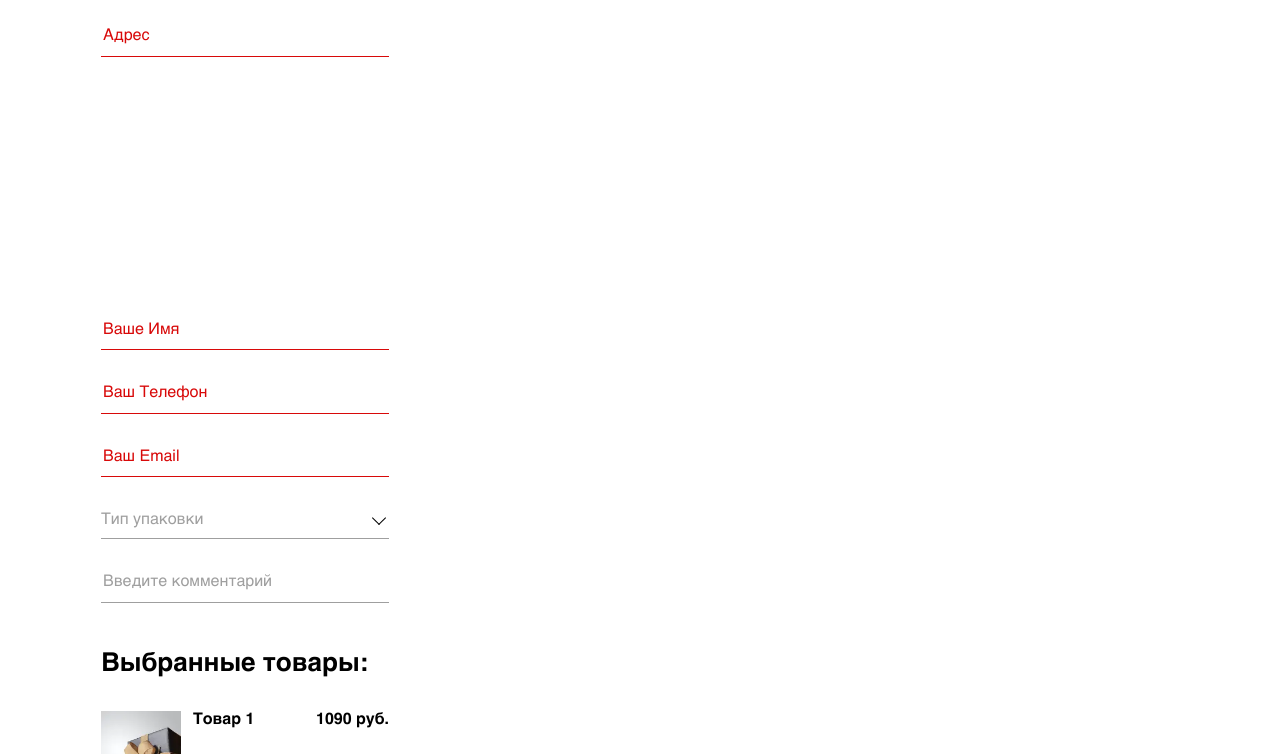
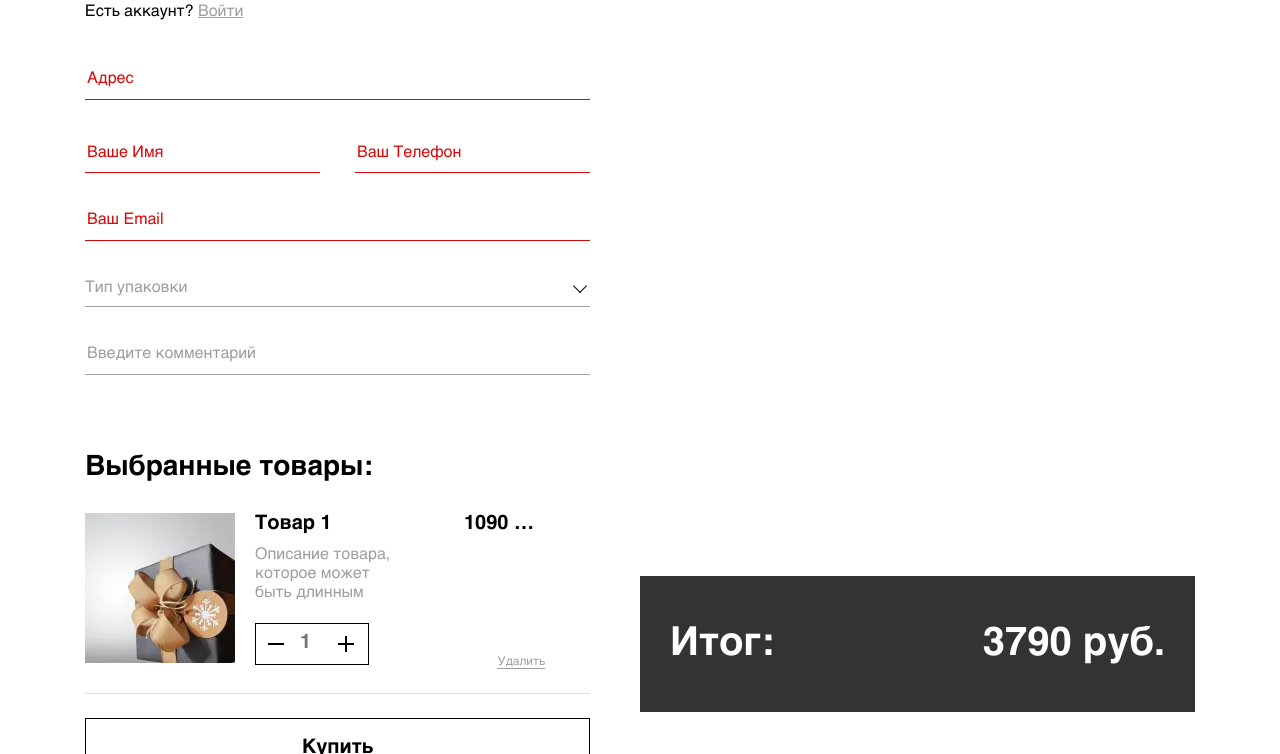
Before and after one commit to Volnodoom/five-angles, a website: page source/index.html in a window 1280 px wide. Shown: the part 331-1085 px from the top of the page. Drawn offline with nearby package versions, Linux system fonts and the light colour scheme; files that its build step writes are made by us from their sources.

Commit message:
feat: basket page is adaptive

```diff
--- a/source/index.html
+++ b/source/index.html
@@ -75,18 +75,23 @@
             <li class="page-header__navigation-item">
               <a class="page-header__navigation-link" href="#">Страница 1</a>
             </li>
+
             <li class="page-header__navigation-item">
               <a class="page-header__navigation-link" href="#">Страница 2</a>
             </li>
+
             <li class="page-header__navigation-item">
               <a class="page-header__navigation-link" href="#">Страница 3</a>
             </li>
+
             <li class="page-header__navigation-item">
               <a class="page-header__navigation-link" href="#">Страница 4</a>
             </li>
+
             <li class="page-header__navigation-item">
               <a class="page-header__navigation-link" href="#">Страница 5</a>
             </li>
+
             <li class="page-header__navigation-item">
               <a class="page-header__navigation-link" href="#">Страница 6</a>
             </li>
@@ -95,17 +100,23 @@
       </header>
 
       <main class="basket" id="main">
-        <ul class="basket__navigation-list">
+        <nav class="basket__navigation">
+          <ol class="basket__navigation-list">
             <li class="basket__navigation-item">
               <a class="basket__navigation-link" href="#">Главная</a>
             </li>
+
             <li class="basket__navigation-item basket__navigation-item--active">
               <a class="basket__navigation-link">Корзина</a>
             </li>
-        </ul>
+          </ol>
+        </nav>
 
+        <div class="basket__wrapper">
+          <div class="basket__left-side">
             <h1 class="basket__title">Корзина</h1>
-        <p class="basket__accaount">
+
+            <p class="basket__account">
               Есть аккаунт?
               <a class="basket__account-link" href="#"> Войти</a>
             </p>
@@ -126,6 +137,7 @@
                 </iframe>
               </div>
 
+              <div class="basket__form-column">
                 <div class="basket__form-line-wrapper">
                   <input class="basket__input" type="text" id="user-name" name="name" placeholder="Иван Иванович Кузнецов" required>
                   <label class="basket__label" for="user-name">Ваше Имя</label>
@@ -134,6 +146,7 @@
                 <div class="basket__form-line-wrapper">
                   <input class="basket__input" type="tel" id="user-phone" name="phone" placeholder="+7 (921)-324-17-36" required>
                   <label class="basket__label" for="user-phone">Ваш Телефон</label>
+                </div>
               </div>
 
               <div class="basket__form-line-wrapper">
@@ -148,11 +161,16 @@
               <div class="basket__form-line-wrapper basket__form-line-wrapper--select">
                 <span class="basket__select" tabindex="0">Тип упаковки</span>
                 <span class="basket__choice" tabindex="0">Пункт 3</span>
+
                 <ul class="basket__select-list select">
                   <li class="select-item" tabindex="0">Пункт 1</li>
+
                   <li class="select-item" tabindex="0">Пункт 2</li>
+
                   <li class="select-item" tabindex="0">Пункт 3</li>
+
                   <li class="select-item" tabindex="0">Пункт 4</li>
+
                   <li class="select-item" tabindex="0">Пункт 5</li>
                 </ul>
               </div>
@@ -169,23 +187,25 @@
               <li class="basket__product-card">
                 <div class="basket__product-info">
                   <h3 class="basket__product-name">Товар 1</h3>
+                  <p class="basket__product-description">Описание товара, которое может быть длинным</p>
+
                   <div class="basket__count-regulation count-regulation">
-                <button class="count-regulation__button-minus button" type="button" aria-label="Уменьшить количество"></button>
+                    <button class="count-regulation__button button" type="button" aria-label="Уменьшить количество"></button>
                     <input class="count-regulation__value" type="number" placeholder="1" id="1-product-count" name="product-count" max="99">
-                <button class="count-regulation__button-plus button" type="button" aria-label="Увеличить количество"></button>
+                    <button class="count-regulation__button count-regulation__button--plus button" type="button" aria-label="Увеличить количество"></button>
                   </div>
                 </div>
 
                 <picture>
-              <!-- <source
-                media="(min-width: 768px)"
+                  <source
+                    media="(min-width: 1110px)"
                     type="image/webp"
-                srcset="./img/content/product-view.webp 1x, ./img/content/product-view-@2x.webp 2x"
+                    srcset="./img/content/product-view-desktop.webp 1x, ./img/content/product-view-desktop-@2x.webp 2x"
                   >
                   <source
-                media="(min-width: 768px)"
-                srcset="./img/content/logo/logo-tablet-light.png 1x, ./img/content/logo/logo-tablet-light@2.png 2x"
-              > -->
+                    media="(min-width: 1110px)"
+                    srcset="./img/content/product-view-desktop.jpg 1x, ./img/content/product-view-desktop-@2x.jpg 2x"
+                  >
                   <source
                     media="(min-width: 320px)"
                     type="image/webp"
@@ -205,15 +225,15 @@
                   <button class="basket__product-remove button" type="button">Удалить</button>
                 </div>
               </li>
-
             </ul>
-
             <p class="basket__result">
               <span class="basket__result-state">Итог:</span>
               <span class="basket__result-state">3790 руб.</span>
             </p>
-
             <button class="basket__purchase-button button" type="submit" form="full-user-info">Купить</button>
+          </div>
+          <div class="basket__right-side"></div>
+        </div>
       </main>
     </div>
 
--- a/source/less/basket-page/basket.less
+++ b/source/less/basket-page/basket.less
@@ -1,22 +1,41 @@
 .basket {
   margin: 0 @mobile-gap;
   width: @mobile-content-size;
+
+  @media (min-width: @desktop-content-size) {
+    width: @desktop-content-size;
+  }
+}
+
+.basket__wrapper {
+  @media (min-width: @desktop-content-size) {
+    position: relative;
+
+    display: grid;
+    grid-template-columns: 505px 555px;
+    column-gap: 50px;
+  }
+}
+
+.basket__navigation {
+  margin-bottom: 32px;
+
+  @media (min-width: @desktop-content-size) {
+    margin-bottom: 50px;
+  }
 }
 
 .basket__navigation-list {
-  .remove-list-style();
-
   display: flex;
   flex-wrap: wrap;
 
-  margin-bottom: 32px;;
+  .remove-list-style();
 }
 
 .basket__navigation-item {
   position: relative;
 
   .font-params(@over-min, 21);
-
   color: @grey;
 
   &:not(:last-of-type) {
@@ -60,6 +79,19 @@
   .font-params(@over-hugeAdaptive, 35, 700);
   margin: 0 0 12px;
   padding: 0;
+
+  @media (min-width: @desktop-content-size) {
+    .font-params(@over-huge, 46);
+    margin-bottom: 15px;
+  }
+}
+
+.basket__account {
+  margin-bottom: 32px;
+
+  @media (min-width: @desktop-content-size) {
+    margin-bottom: 30px;
+  }
 }
 
 .basket__account-link {
@@ -78,6 +110,10 @@
 
 .basket__form {
   margin-bottom: 40px;
+
+  @media (min-width: @desktop-content-size) {
+    margin-bottom: 70px;
+  }
 }
 
 .basket__form-line-wrapper {
@@ -86,6 +122,10 @@
   padding-top: 18px;
 
   min-height: 46px;
+
+  @media (min-width: @desktop-content-size) {
+    margin-bottom: 20px;
+  }
 
   &--select {
     border-bottom: none;
@@ -186,8 +226,26 @@
 }
 
 .basket__map {
+  position: relative;
+  margin-bottom: 24px;
+
   .size(100%, 200);
-  margin-bottom: 24px;
+
+  @media (min-width: @desktop-content-size) {
+    position: absolute;
+    top: 71px;
+    right: 0;
+
+    .size(555, 700);
+  }
+}
+
+.basket__form-column {
+  @media (min-width: @desktop-content-size) {
+    display: grid;
+    grid-template-columns: repeat(2, 1fr);
+    column-gap: 35px;
+  }
 }
 
 .basket__select {
@@ -265,6 +323,11 @@
   margin-bottom: 32px;
 
   .font-params(@huge-adaptive, 30, 700);
+
+  @media (min-width: @desktop-content-size) {
+    .font-params(@huge, 32);
+    margin-bottom: 30px;
+  }
 }
 
 .basket__product-gallery {
@@ -279,6 +342,11 @@
   width: 100%;
 
   display: flex;
+
+  @media (min-width: @desktop-content-size) {
+    padding: 25px 0;
+    margin-right: 35px;
+  }
 
   &:first-of-type {
     padding-top: 0;
@@ -297,7 +365,7 @@
 }
 
 .basket__product-info {
-  min-width: 107px;
+  width: 107px;
   height: 80px;
   margin-right: 16px;
 
@@ -306,13 +374,39 @@
   justify-content: space-between;
 
   order: 2;
+
+  @media (min-width: @desktop-content-size) {
+    height: auto;
+    justify-content:start;
+    margin-right: 29px;
+
+    width: 180px;
+  }
 }
 
 .basket__product-name {
   margin: 0;
 
-  .font-params(16, 19, 700);
+  .font-params(@main, 19, 700);
   .prevent-overflow();
+
+  @media (min-width: @desktop-content-size) {
+    margin-bottom: 10px;
+    .font-params(@sub-huge, 23);
+  }
+}
+
+.basket__product-description {
+  display: none;
+  margin: 0;
+
+  color: @grey;
+
+  @media (min-width: @desktop-content-size) {
+    display: block;
+    margin-bottom: 20px;
+    width: 150px;
+  }
 }
 
 .basket__count-regulation {
@@ -320,11 +414,21 @@
 
   .size(81, 34);
   border: 1px solid @black;
+
+  @media (min-width: @desktop-content-size) {
+    .size(114, 42);
+  }
 }
 
 .basket__product-img {
   margin-right: 12px;
   order: 1;
+
+  @media (min-width: @desktop-content-size) {
+    .size(150, 150);
+    margin-right: 20px;
+
+  }
 }
 
 .basket__product-decision {
@@ -333,15 +437,28 @@
   justify-content: space-between;
   align-items: flex-end;
 
+  width: 73px;
   height: 80px;
   order: 3;
+
+  @media (min-width: @desktop-content-size) {
+    width: 81px;
+    height: auto;
+
+  }
 }
 
 .basket__product-price {
   margin: 0;
+  width: 73px;
 
   .prevent-overflow();
   font-weight: 700;
+
+  @media (min-width: @desktop-content-size) {
+    width: 81px;
+    .font-params(@sub-huge, 23);
+  }
 }
 
 .basket__product-remove {
@@ -380,7 +497,27 @@
   display: flex;
   justify-content: space-between;
 
+  @media (min-width: @desktop-content-size) {
+    position: absolute;
+    top: 635px;
+    right: 0;
+
+    align-items: center;
+
+    .size(555, 136);
+    background-color: rgba(@black-in-rgb, 0.8);
+  }
+}
+
+.basket__result-state {
   .font-params(@huge-adaptive, 30, 700);
+
+  @media (min-width: @desktop-content-size) {
+    padding: 10px 30px;
+
+    .font-params(@over-huge, 46);
+    color: @white;
+  }
 }
 
 .basket__purchase-button {
@@ -388,11 +525,15 @@
   --button-horizontal-padding: 20px;
 
   margin-bottom: 40px;
-  .size(288, 60);
+  .size(100%, 60);
 
   border: 1px solid @black;
 
   .font-params(@sub-huge, 23, 700);
+
+  @media (min-width: @desktop-content-size) {
+    margin-bottom: 70px;
+  }
 
   &:hover {
     background-color: @black;
--- a/source/less/basket-page/count-regulation.less
+++ b/source/less/basket-page/count-regulation.less
@@ -1,8 +1,12 @@
-.count-regulation__button-minus {
+.count-regulation__button {
   position: relative;
   width: 27px;
 
   flex-shrink: 0;
+
+  @media (min-width: @desktop-content-size) {
+    width: 42px;
+  }
 
   &::before {
     position: absolute;
@@ -13,17 +17,15 @@
 
     content: '';
     background-color: @black;
+
+    @media (min-width: @desktop-content-size) {
+      width: 16px;
+      top: 19px;
+      left: 12px;
     }
   }
 
-
-.count-regulation__button-plus {
-  position: relative;
-  width: 27px;
-
-  flex-shrink: 0;
-
-  &::before,
+  &--plus {
     &::after {
       position: absolute;
       .size(12, 2);
@@ -33,11 +35,16 @@
 
       content: '';
       background-color: @black;
-  }
 
-  &::after {
       transform: rotate(90deg);
       transform-origin: 50% 50%;
+
+      @media (min-width: @desktop-content-size) {
+        width: 16px;
+        top: 19px;
+        left: 12px;
+      }
+    }
   }
 }
 
@@ -51,13 +58,17 @@
   font-weight: 700;
   color: @black;
 
+  @media (min-width: @desktop-content-size) {
+    width: 28px;
+    .font-params(@sub-huge, 23);
+  }
+
   -webkit-appearance: textfield;
   -moz-appearance: textfield;
   appearance: textfield;
 }
 
-.count-regulation__button-minus,
-.count-regulation__button-plus,
+.count-regulation__button,
 .count-regulation__value {
   &:hover {
     background-color: rgba(@grey-in-rgb, 0.1);
--- a/source/less/global/variables.less
+++ b/source/less/global/variables.less
@@ -13,6 +13,7 @@
 
 @white: #FFFFFF;
 @black: #000000;
+@black-in-rgb: 0, 0, 0;
 @grey-light: #DEDEDE;
 @grey: #9F9F9F;
 @grey-in-rgb: 159, 159, 159;
```
Also changed, not shown: source/img/content/product-view-desktop-@2x.jpg (added), source/img/content/product-view-desktop-@2x.webp (added), source/img/content/product-view-desktop.jpg (added), source/img/content/product-view-desktop.webp (added). Lines whose indentation alone changed are shown as unchanged.
